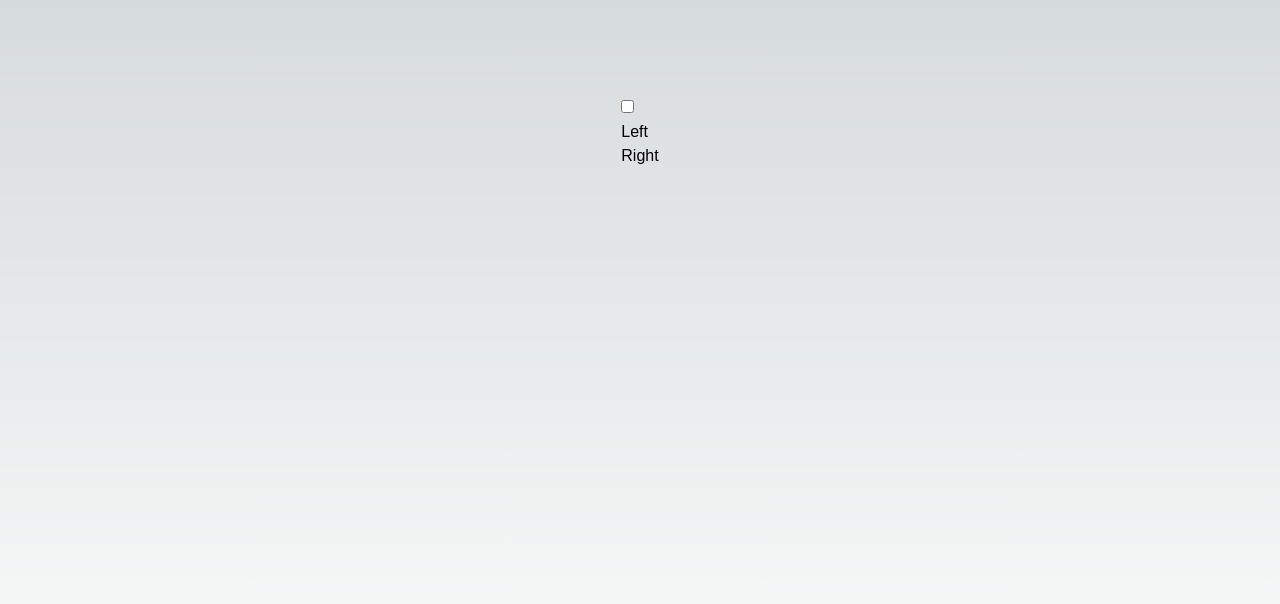
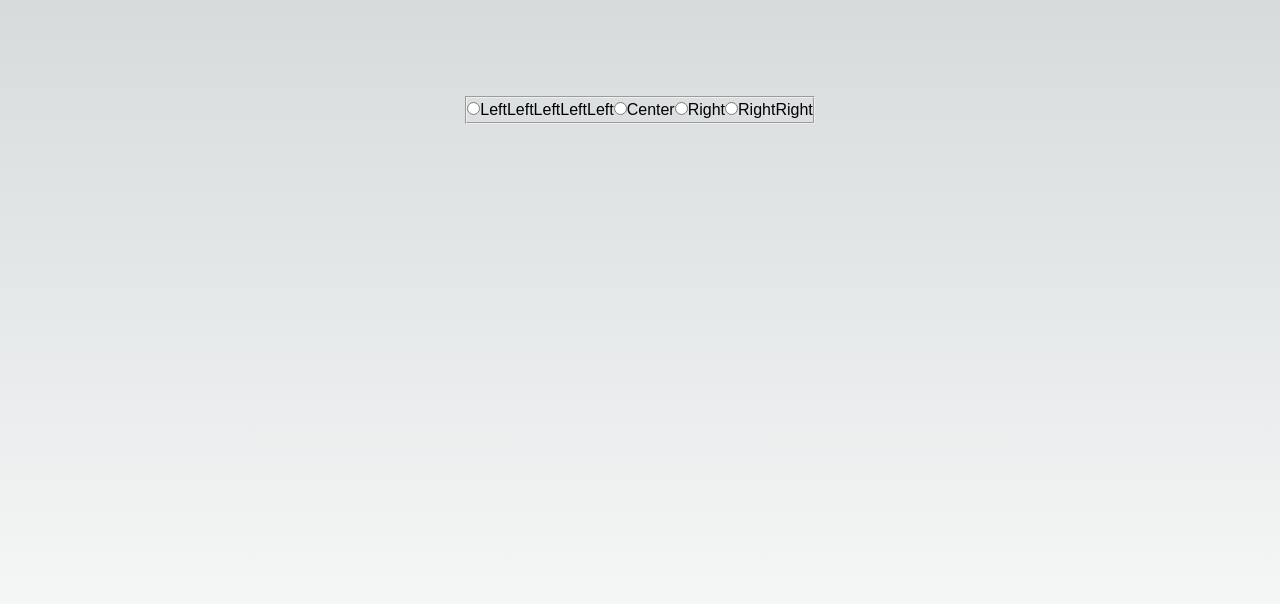
Before and after one commit to sleepypancake/textswitch-react, a Next.js app: page / in a window 1280 px wide. Shown: the top 604 px of the page. Built offline with nearby package versions, Linux system fonts and the light colour scheme.

Commit message:
feat: took out the text switcher options manager to the parent throw context api

```diff
--- /dev/null
+++ b/src/components/textswitch/textSwitchOption.tsx
@@ -0,0 +1,38 @@
+
+import React, { FC } from 'react'
+import classnames from 'classnames'
+import { TextSwitchContext } from './textswitch'
+import { SwitcherContextType } from './textswitch.types'
+import { useCheckIsNullableContext } from '@/hooks/useCheckIsNullableContext'
+
+type textSwitchOptionProps = {
+    value: string
+    children: string
+}
+
+const TextSwitchOption: FC< textSwitchOptionProps>= ({ value, children }) => {
+    const option = classnames({
+        option: true,
+      })
+
+
+    const switcherContext = useCheckIsNullableContext<SwitcherContextType>(TextSwitchContext);
+
+
+    return (
+      <>
+        <input
+            className={option}
+            type="radio"
+            name="textSelectOption"
+            id={value}
+            checked={switcherContext.currentCheked === value}
+            onChange={switcherContext.onChangeSwitcher(value)}
+        />
+
+        <label htmlFor={value}>{children}</label>
+      </>
+    )
+};
+
+export const Option = TextSwitchOption
--- a/src/components/textswitch/textswitch.css
+++ b/src/components/textswitch/textswitch.css
@@ -1,4 +1,4 @@
-.switch {
+/* .switch {
   position: relative;
   display: inline-block;
   width: 300px;
@@ -55,3 +55,196 @@
     border-radius: 34px;
   }
 }
+
+
+.select-slider {
+  margin: auto;
+  display: flex;
+  justify-content: space-around;
+  color: var(--system-color);
+  cursor: pointer;
+  background-color: var(--system-color-grey);
+  transition: 0.4s;
+  background-color: rgb(1 65 255 / 30%);
+  border-radius: 34px;
+} */
+
+.multiswitch {
+  width: 100%;
+  border: 0;
+  padding: 0;
+
+  .slide-container {
+    position: relative;
+    display: flex;
+    line-height: 2em;
+    user-select: none;
+
+
+    background: rgb(1 65 255 / 30%);
+    color: var(--primary-color);
+    box-shadow: inset 0 2px 6px rgba(0, 0, 0, 0.3);
+    border-radius: 36px;
+
+    & a {
+      position: absolute;
+      left: 50%;
+      z-index: 1;
+      height: calc(100% - 4px);
+      margin: 2px;
+      width: 50%;
+      transition: left 0.1s ease-out;
+      box-shadow: 1px 0 0 rgba(0, 0, 0, 0.2),
+                  inset 0 1px 0 rgba(255, 255, 255, 0.15);
+      background-color: #fff;
+      border-radius: 36px;
+
+      background-color: #fff;
+    }
+
+    & label {
+      width: 50%;
+      text-align: center;
+      padding: 0.5em 1em;
+      z-index: 2;
+      cursor: pointer;
+    }
+
+    & input {
+      position: absolute;
+      visibility: hidden;
+    }
+  }
+}
+
+
+
+/*
+  Auto adjusting widths
+*/
+.multiswitch label:nth-last-child(6),
+.multiswitch label:nth-last-child(6) ~ label,
+.multiswitch label:nth-last-child(6) ~ a {
+  width: 33.3334%;
+}
+
+.multiswitch label:nth-last-child(8),
+.multiswitch label:nth-last-child(8) ~ label,
+.multiswitch label:nth-last-child(8) ~ a {
+  width: 25%;
+}
+
+.multiswitch label:nth-last-child(10),
+.multiswitch label:nth-last-child(10) ~ label,
+.multiswitch label:nth-last-child(10) ~ a {
+  width: 20%;
+}
+
+.multiswitch label:nth-last-child(12),
+.multiswitch label:nth-last-child(12) ~ label,
+.multiswitch label:nth-last-child(12) ~ a {
+  width: 16.6667%;
+}
+
+/*
+ Slider
+*/
+
+/* all options, first selected */
+.multiswitch input:checked ~ a {
+  left: 0;
+  box-shadow: 1px 0 0 rgba(0, 0, 0, 0.2),
+              inset 0 1px 0 rgba(255, 255, 255, 0.25);
+}
+/* 2 options, 2nd selected */
+.multiswitch label:nth-last-child(4) ~ input:nth-child(3):checked ~ a {
+  left: 50%;
+}
+/* 3 options, 2nd selected */
+.multiswitch label:nth-last-child(6) ~ input:nth-child(3):checked ~ a {
+  left: 33.3334%;
+}
+/* 3 options, 3rd selected */
+.multiswitch label:nth-last-child(6) ~ input:nth-child(5):checked ~ a {
+  left: calc(66.6667% - 4px);
+}
+/* 4 options, 2nd selected */
+.multiswitch label:nth-last-child(8) ~ input:nth-child(3):checked ~ a {
+  left: 25%;
+}
+/* 4 options, 3rd selected */
+.multiswitch label:nth-last-child(8) ~ input:nth-child(5):checked ~ a {
+  left: 50%;
+}
+/* 4 options, 4th selected */
+.multiswitch label:nth-last-child(8) ~ input:nth-child(7):checked ~ a {
+  left: calc(75% - 4px);
+}
+/* 5 options, 2nd selected */
+.multiswitch label:nth-last-child(10) ~ input:nth-child(3):checked ~ a {
+  left: 20%;
+}
+/* 5 options, 3rd selected */
+.multiswitch label:nth-last-child(10) ~ input:nth-child(5):checked ~ a {
+  left: 40%;
+}
+/* 5 options, 4th selected */
+.multiswitch label:nth-last-child(10) ~ input:nth-child(7):checked ~ a {
+  left: 60%;
+}
+/* 5 options, 5th selected */
+.multiswitch label:nth-last-child(10) ~ input:nth-child(9):checked ~ a {
+  left: calc(80% - 4px);
+}
+/* 6 options, 2nd selected */
+.multiswitch label:nth-last-child(12) ~ input:nth-child(3):checked ~ a {
+  left: 16.6667%;
+}
+/* 6 options, 3rd selected */
+.multiswitch label:nth-last-child(12) ~ input:nth-child(5):checked ~ a {
+  left: 33.3334%;
+}
+/* 6 options, 4th selected */
+.multiswitch label:nth-last-child(12) ~ input:nth-child(7):checked ~ a {
+  left: 50%;
+}
+/* 6 options, 5th selected */
+.multiswitch label:nth-last-child(12) ~ input:nth-child(9):checked ~ a {
+  left: 66.6667%;
+}
+/* 6 options, 6th selected */
+.multiswitch label:nth-last-child(12) ~ input:nth-child(11):checked ~ a {
+  left: calc(83.3334% - 4px);
+}
+
+/*
+  Slider shadows
+*/
+/* middle spots */
+.multiswitch input:not(:first-child):checked ~ a {
+  box-shadow: 1px 0 0 rgba(0, 0, 0, 0.2),
+              -1px 0 0 rgba(0, 0, 0, 0.2),
+              inset 0 1px 0 rgba(255, 255, 255, 0.25);
+}
+/* last spots */
+.multiswitch label:nth-last-child(4) ~ input:nth-child(3):checked ~ a,
+.multiswitch label:nth-last-child(6) ~ input:nth-child(5):checked ~ a,
+.multiswitch label:nth-last-child(8) ~ input:nth-child(7):checked ~ a,
+.multiswitch label:nth-last-child(10) ~ input:nth-child(9):checked ~ a,
+.multiswitch label:nth-last-child(12) ~ input:nth-child(11):checked ~ a {
+  box-shadow: -1px 0 0 rgba(0, 0, 0, 0.2),
+              inset 0 1px 0 rgba(255, 255, 255, 0.25);
+}
+
+
+/* media styles */
+
+@media (prefers-color-scheme: dark) {
+  .multiswitch input:checked ~ label {
+    color: #000;
+  }
+
+  .multiswitch input:not(:checked) ~ label {
+    color: #fff;
+  }
+}
--- a/src/components/textswitch/textswitch.tsx
+++ b/src/components/textswitch/textswitch.tsx
@@ -1,59 +1,44 @@
+
+import React, { createContext, FC, ForwardRefRenderFunction, useEffect, useRef, useState } from 'react'
 // import './textswitch.css'
-import { FC, HTMLAttributes } from 'react'
 import classnames from 'classnames'
-import React from 'react'
+import { ChangeSwitcherType, SwitcherContextType, TextSwitchProps } from './textswitch.types';
+import { Option } from './textSwitchOption';
 
-export interface TextSwitchProps extends HTMLAttributes<HTMLButtonElement> {
-  label1?: string
-  label2?: string,
-  key1?: string,
-  key2?: string,
-  initialState?: boolean
-}
 
-const TextSwitchDefault: FC<TextSwitchProps> = ({ label1, label2, key1, key2, initialState = false }, ref) => {
-  let [checked, setChecked] = React.useState(initialState);
-  let sw = classnames({
-    switch: true
-  })
-  let inp = classnames({
-    input: true,
-    'input:checked': true,
-    'input:focus': true
-  })
-  let slider = classnames({
-    slider: true,
-    round: true
-  })
+export const TextSwitchContext = createContext<SwitcherContextType | null>(null);
 
-  let myRef = React.useRef<HTMLInputElement | null>(null)
-  React.useEffect(() => {
-    if (myRef.current) {
-      myRef.current.onclick = (e) => {
-        e.target && setChecked(e.target?.checked)
-      }
-    }
 
-  }, [myRef])
+const TextSwitchDefault: ForwardRefRenderFunction<HTMLInputElement, TextSwitchProps> = ({ children }, ref) => {
+
+  const [ selectedValue, setSelectedValue ] = useState('')
+
+  const onChangeSwitcher: ChangeSwitcherType = (value) => (e) => {
+    e.target.checked && setSelectedValue(value)
+  }
+
 
   React.useImperativeHandle(
     ref,
     () => ({
-      value: () => myRef.current?.checked ? label2 : label1,
-      onChange: (lambda) => myRef.current.onchange = lambda,
-      key: () => myRef.current?.checked ? key2 : key1
+      value: selectedValue,
+      onChange: onChangeSwitcher,
+      key: selectedValue
     }),
-    [myRef]
+    [selectedValue]
   )
 
   return (
-    <label className={sw}>
-      <input className={inp} defaultChecked={checked} type='checkbox' ref={myRef} />
-      <span className={slider} placeholder={label2 || 'Buy'} data-value={label1 || 'Sell'}>
-        <div>{label1 || 'Sell'}</div>
-        <div>{label2 || 'Buy'}</div>
-      </span>
-    </label>
+    <TextSwitchContext.Provider value={{currentCheked: selectedValue, onChangeSwitcher}}>
+      <fieldset className="multiswitch">
+        <div className = "slide-container ">
+
+          {children}
+
+          <a className="slide" aria-hidden="true"></a>
+        </div>
+      </fieldset>
+    </TextSwitchContext.Provider>
   )
 }
 
--- /dev/null
+++ b/src/hooks/useCheckIsNullableContext.ts
@@ -0,0 +1,13 @@
+import { Context, useContext } from "react";
+
+export function useCheckIsNullableContext<T>(context: Context<T | null>) {
+    const currentUserContext = useContext(context);
+
+    if (!currentUserContext) {
+      throw new Error(
+        "Current context has to be used within Provider"
+      );
+    }
+
+    return currentUserContext;
+  };
--- a/src/pages/index.tsx
+++ b/src/pages/index.tsx
@@ -3,6 +3,7 @@ import Image from 'next/image'
 import { Inter } from '@next/font/google'
 import styles from '@/styles/Home.module.css'
 import { TextSwitch } from '@/components/textswitch/textswitch'
+import { Option } from '@/components/textswitch/textSwitchOption'
 
 const inter = Inter({ subsets: ['latin'] })
 
@@ -16,7 +17,12 @@ export default function Home() {
         <link rel="icon" href="/favicon.ico" />
       </Head>
       <main className={styles.main}>
-        <TextSwitch label1='Left' label2='Right'/>
+        <TextSwitch>
+          <Option value="left">LeftLeftLeftLeftLeft</Option>
+          <Option value="center">Center</Option>
+          <Option value="right">Right</Option>
+          <Option value="right4">RightRight</Option>
+        </TextSwitch>
       </main>
     </>
   )
```
Also changed, not shown: src/components/textswitch/textswitch.old.tsx (added, +54 -0 lines), src/components/textswitch/textswitch.types.ts (added, +13 -0 lines).
